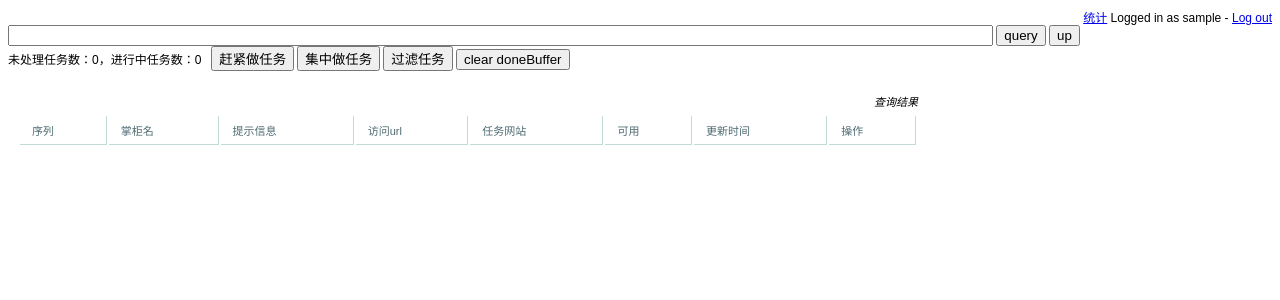
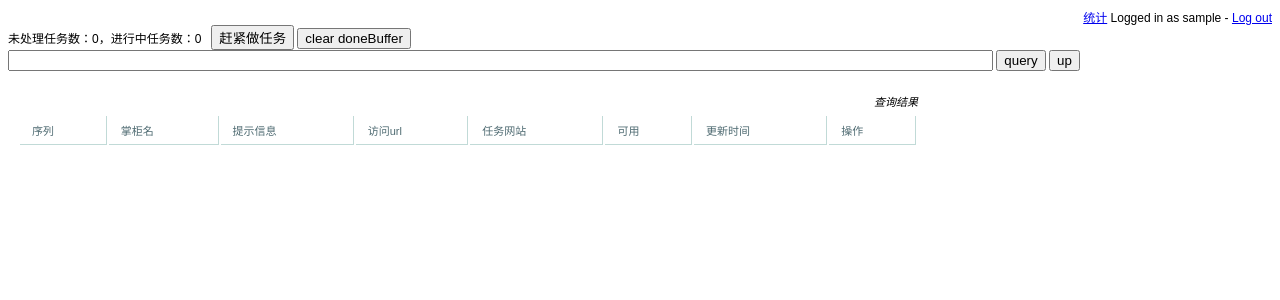
Before and after one commit to IsCaster/aboutfakeflow, a Django app: page / in a window 1280 px wide. Shown: the top 300 px of the page. Run offline with Django 3.2, Linux system fonts and the light colour scheme; the visitor is signed in with stand-in values (Sample User, id 1); parts of the project's set-up code (start-up, migrations or seed data) failed here and were passed over; some libraries are stand-ins or nearby versions.

Commit message:
1.remove button "集中做任务" etc. 2.change UI

```diff
--- a/db/caster.webfactional.com/fakeflowapp/templates/home.html
+++ b/db/caster.webfactional.com/fakeflowapp/templates/home.html
@@ -1003,6 +1003,11 @@
     <div id="submitUrlDiv">
     </div>
     <div>
+        未处理任务数：{{unhandledMissionCount}}，进行中任务数：{{undergoMissionCount}} &nbsp;
+        <input type="button" onclick="getMissionList(0,0);" value="赶紧做任务" />
+        <!--input type="button" onclick="getMissionList(1,1);" value="集中做任务" /-->
+        <!--input type="button" onclick="getMissionList(1);" value="过滤任务" /-->
+        <input type="button" onclick="clearDoneBuffer();" value="clear doneBuffer" />
         <form action="javascript:queryMissionInfo();">
             {% csrf_token %}
           <div>
@@ -1010,11 +1015,7 @@
             <input type="submit" value="query">
             <input type="button" value="up" onclick="upQueryUrls()">
           </div>
-          未处理任务数：{{unhandledMissionCount}}，进行中任务数：{{undergoMissionCount}} &nbsp;
-          <input type="button" onclick="getMissionList(0,0);" value="赶紧做任务" />
-          <input type="button" onclick="getMissionList(1,1);" value="集中做任务" />
-           <input type="button" onclick="getMissionList(1);" value="过滤任务" />
-          <input type="button" onclick="clearDoneBuffer();" value="clear doneBuffer" />
+
         </form>
     </div>
     <div id="missionInfoDiv" style="padding:10px;background-color:white;width:100%; overflow:auto;">
```
